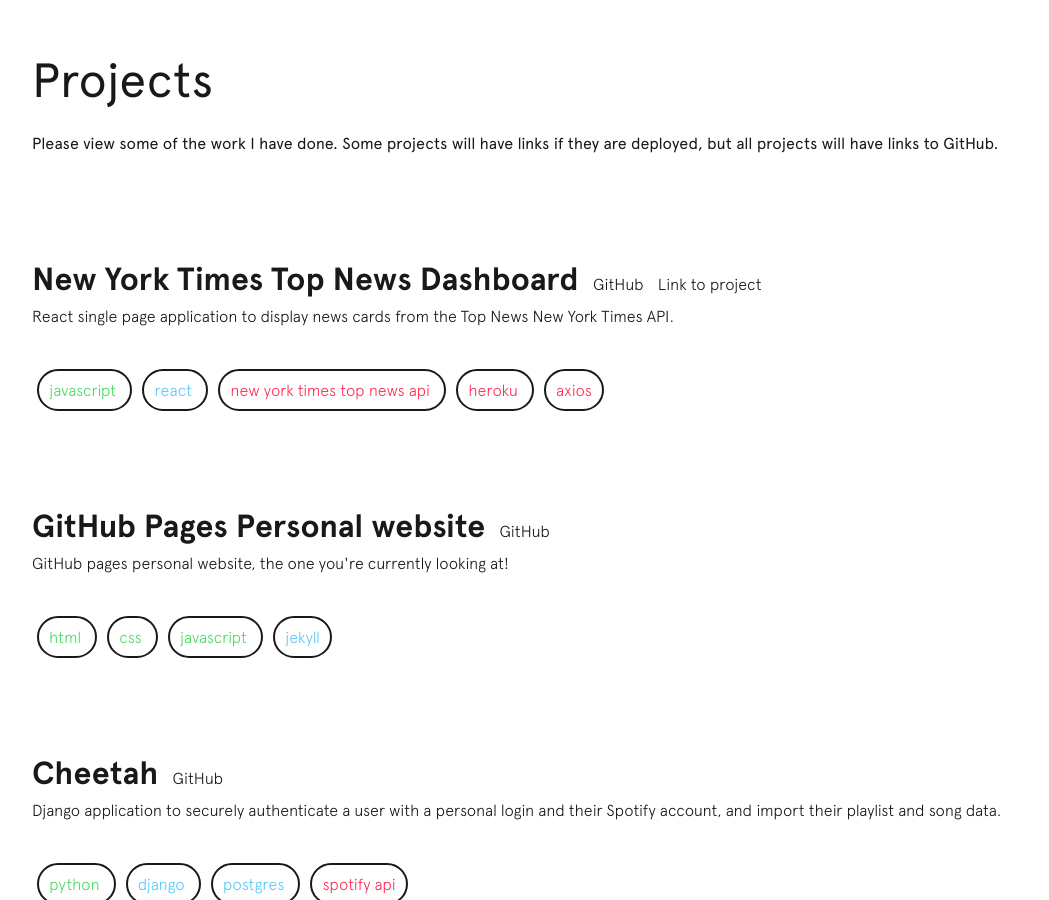
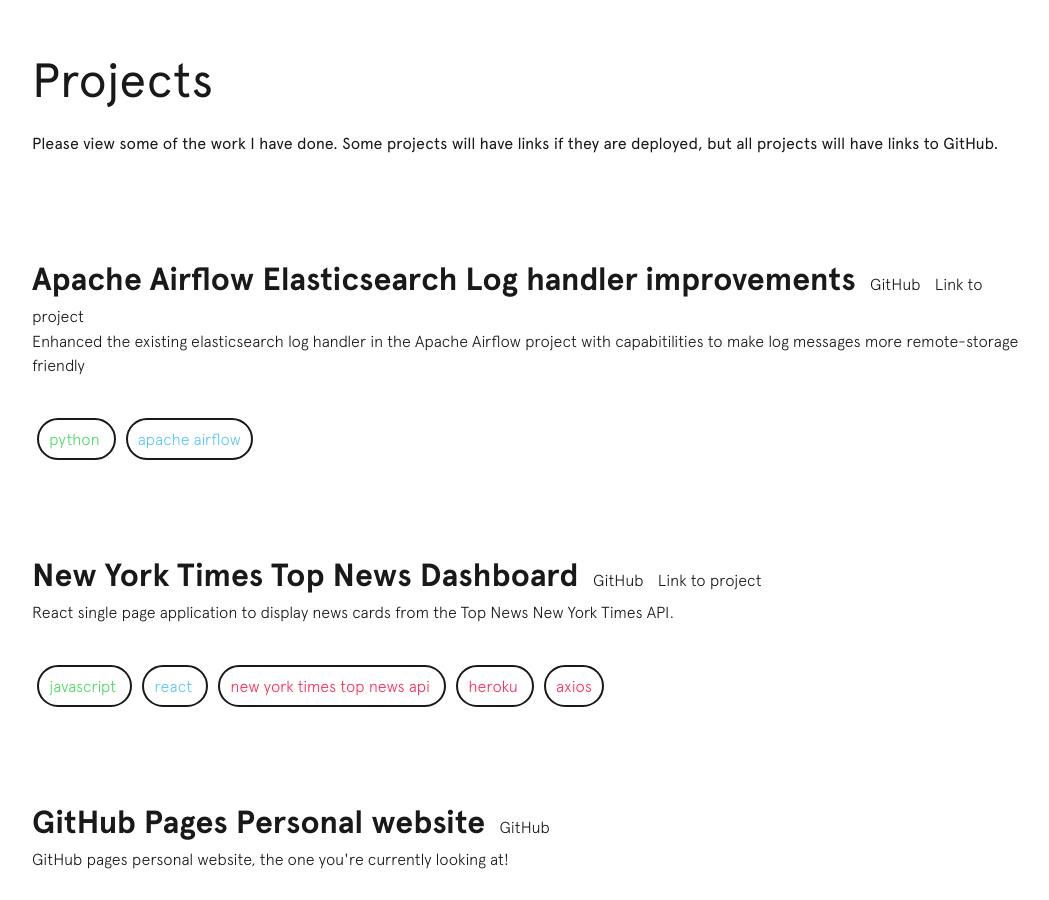
Before and after one commit to rhwang10/rhwang10.github.io, a Jekyll site: the page built from index.html, in a window 1280 px wide and 900 px high, scrolled down 2846 px. Shown: the whole window, without its empty margins (76-1125 px from the left). Built offline with Jekyll 4.4.1, drawn with Linux system fonts in a browser that asks for light colours.

Commit message:
Add ES log handler to projects

```diff
--- a/_data/projects.yml
+++ b/_data/projects.yml
@@ -1,3 +1,12 @@
+- name: Apache Airflow Elasticsearch Log handler improvements
+  link: https://issues.apache.org/jira/browse/AIRFLOW-3370
+  description: Enhanced the existing elasticsearch log handler in the Apache Airflow project with capabitilities to make log messages more remote-storage friendly
+  builtWith:
+    - item: Python
+      class: Language
+    - item: Apache Airflow
+      class: Tool
+
 - name: New York Times Top News Dashboard
   github: https://github.com/rhwang10/news-dashboard
   description: React single page application to display news cards from the Top News New York Times API.
```
